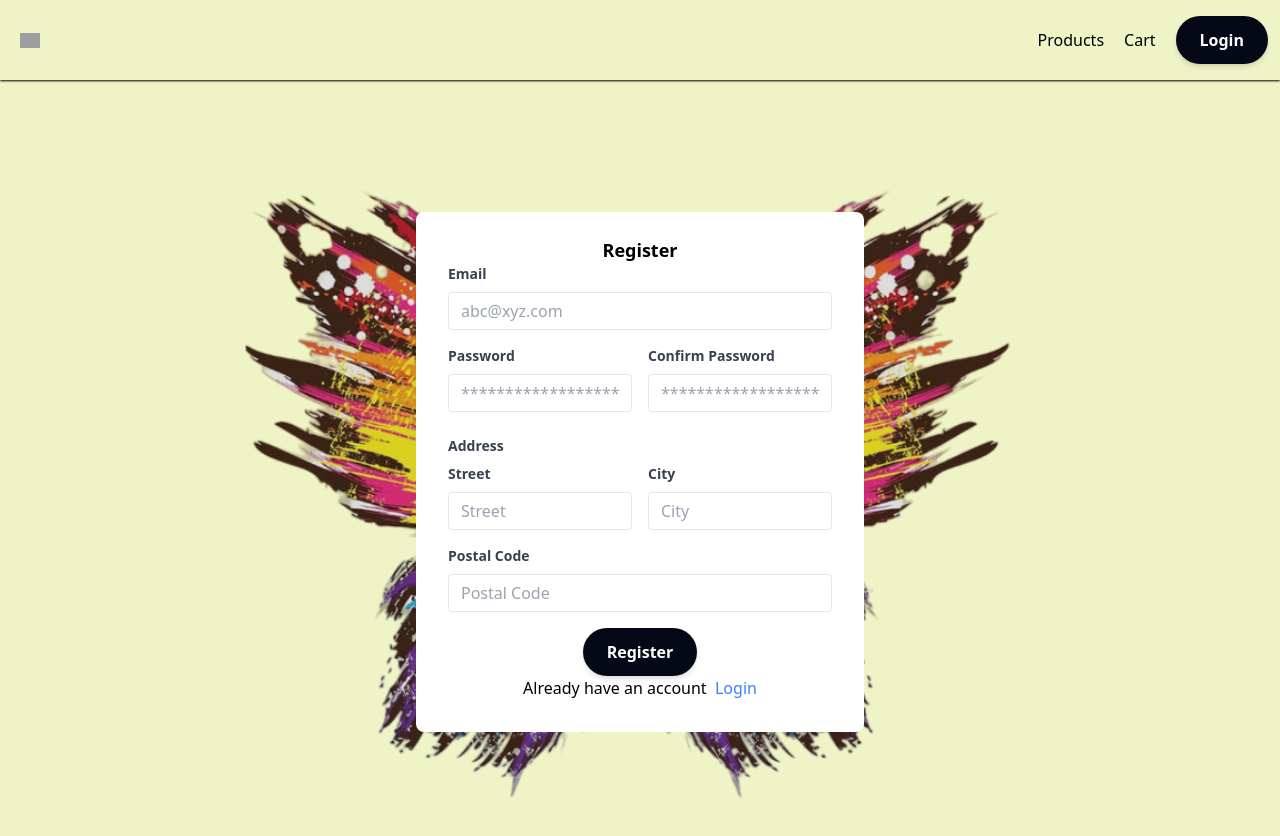
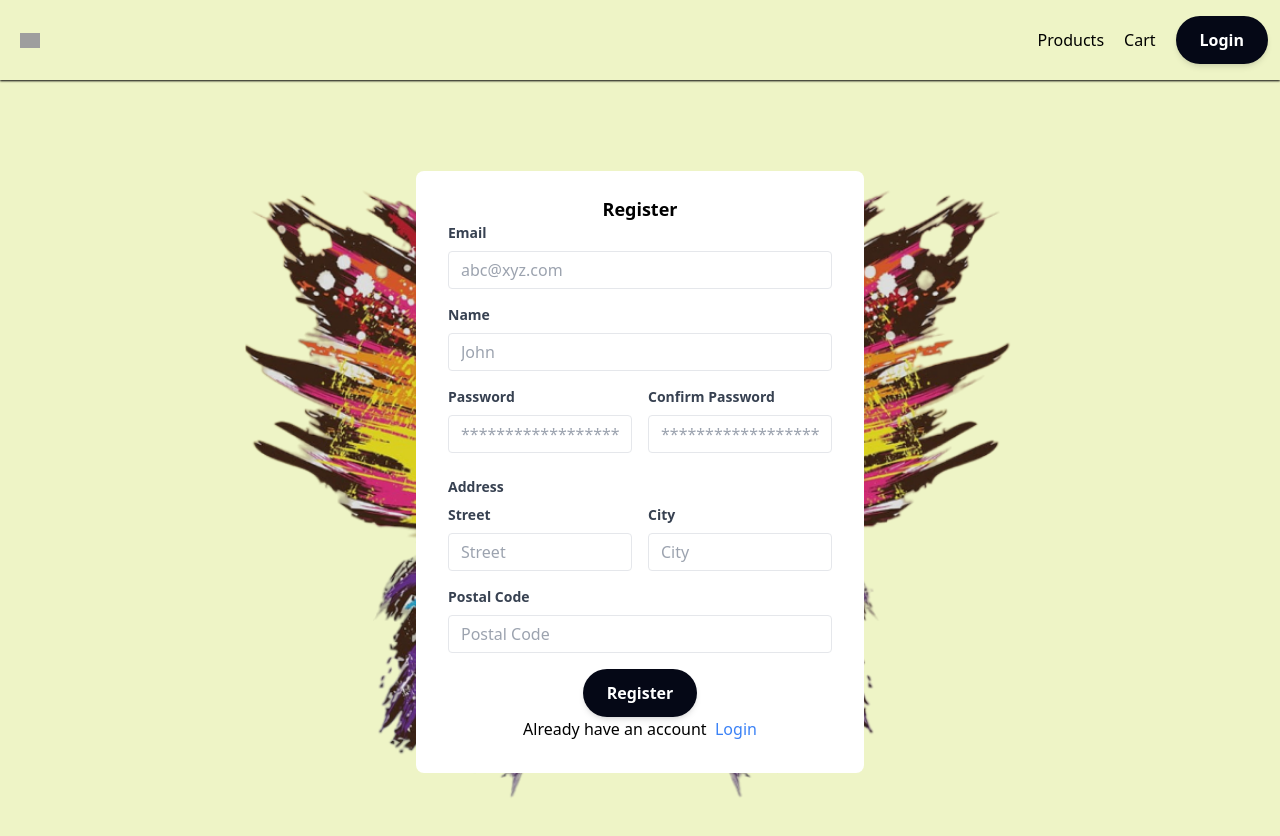
Before and after one commit to abulaalafareh/BuyIt, a React (Vite) app in the folder client/: page / in a window 1280 px wide. Shown: the top 836 px of the page. Built offline with nearby package versions, Linux system fonts and the light colour scheme; grey boxes are pictures that could not be loaded.

Commit message:
linked register backend to register frontend

```diff
--- a/client/src/components/Register.jsx
+++ b/client/src/components/Register.jsx
@@ -2,12 +2,14 @@
 import { useContext } from "react";
 import { useFormik } from "formik";
 import * as Yup from "yup";
+import axios from "axios";
 
 function Register() {
   const { updateToggleForm } = useContext(ToggleFormContext);
 
   const formData = {
     email: "",
+    name: "",
     password: "",
     confirm: "",
     street: "",
@@ -17,7 +19,7 @@
 
   const registerSchema = Yup.object({
     email: Yup.string().email().required("Please enter your email."),
-    password: Yup.string().min(6).required("Please enter your password."),
+    password: Yup.string().min(5).required("Please enter your password."),
     confirm: Yup.string()
       .required()
       .oneOf([Yup.ref("password"), null], "Password must match."),
@@ -32,9 +34,16 @@
     useFormik({
       initialValues: formData,
       validationSchema: registerSchema,
-      onSubmit: (values) => {
-        // api calls and stuff here
-        console.log(values);
+      onSubmit: async (values) => {
+        try {
+          const response = await axios.post(
+            "http://localhost:5000/auth/register",
+            values
+          );
+          console.log(response);
+        } catch (error) {
+          console.error(error.response.data);
+        }
       },
     });
 
@@ -64,6 +73,27 @@
           />
           {errors.email && touched.email ? (
             <p className="text-red-500 form-error">{errors.email}</p>
+          ) : null}
+        </div>
+        <div className="mb-4">
+          <label
+            className="block text-gray-700 text-sm font-semibold mb-2"
+            htmlFor="name"
+          >
+            Name
+          </label>
+          <input
+            className=" appearance-none border rounded w-full py-2 px-3 text-gray-700 leading-tight focus:outline-none focus:shadow-outline"
+            id="name"
+            name="name"
+            type="text"
+            placeholder="John"
+            onChange={handleChange}
+            onBlur={handleBlur}
+            value={values.name}
+          />
+          {errors.name && touched.name ? (
+            <p className="text-red-500 form-error">{errors.name}</p>
           ) : null}
         </div>
         <div className="grid grid-cols-2 gap-4">
```
Also changed, not shown: 1 other file (tests, documents, lock files or other folders).
